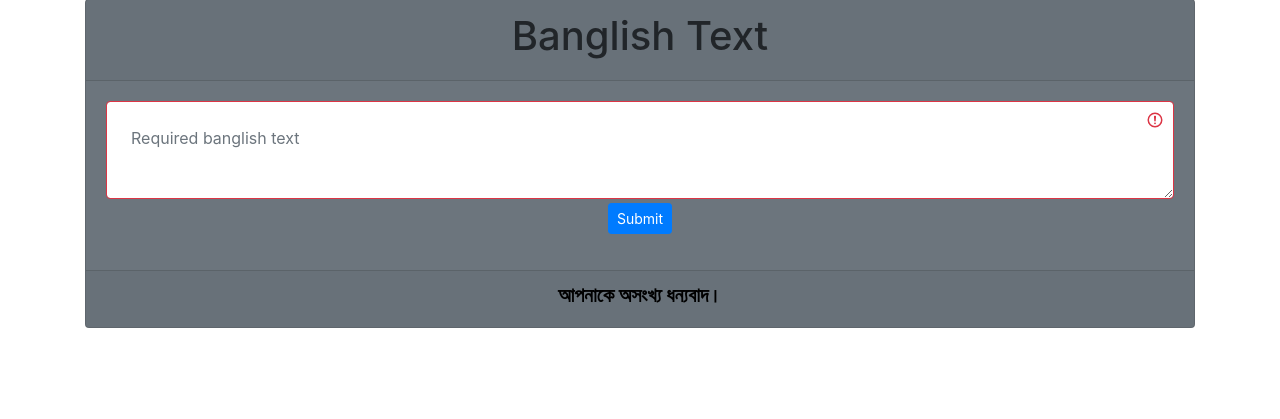
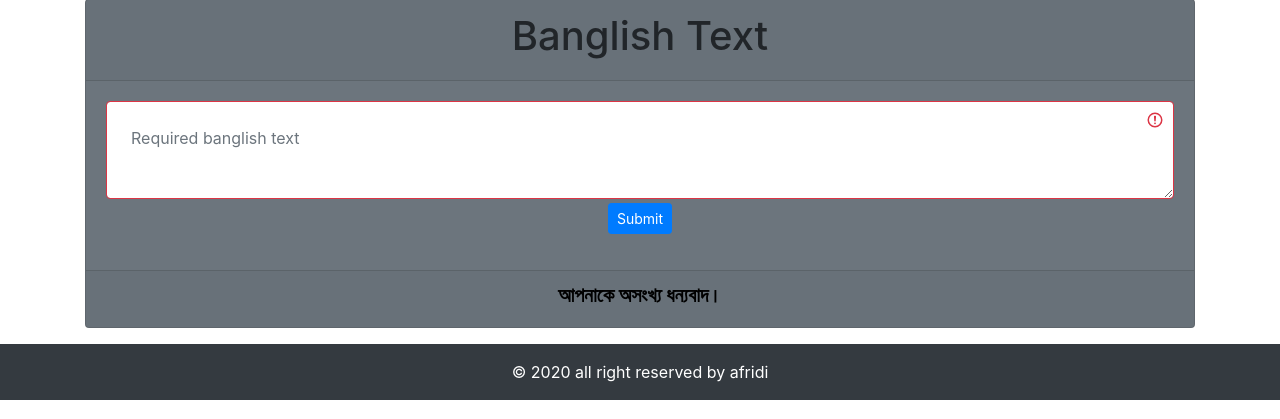
Before and after one commit to afridi01/data_collection, a Django app: page / in a window 1280 px wide. Shown: the part 381-800 px from the top of the page. Run offline with Django 3.2, Linux system fonts and the light colour scheme; data that the repository does not hold is empty; parts of the project's set-up code (start-up, migrations or seed data) failed here and were passed over; some libraries are stand-ins or nearby versions.

Commit message:
Update index.html

```diff
--- a/MainApp/templates/index.html
+++ b/MainApp/templates/index.html
@@ -109,6 +109,12 @@
 
 </div>
 
+<!-- ================ footer =================== -->
+
+<div class="container-fluid bg-dark">
+    <div class="footer-copyright text-center py-3 text-bold text-white">© 2020 all right reserved by afridi</div>
+</div>
+
 
 <script src="https://code.jquery.com/jquery-3.5.1.slim.min.js"
         integrity="sha384-DfXdz2htPH0lsSSs5nCTpuj/zy4C+OGpamoFVy38MVBnE+IbbVYUew+OrCXaRkfj"
```
